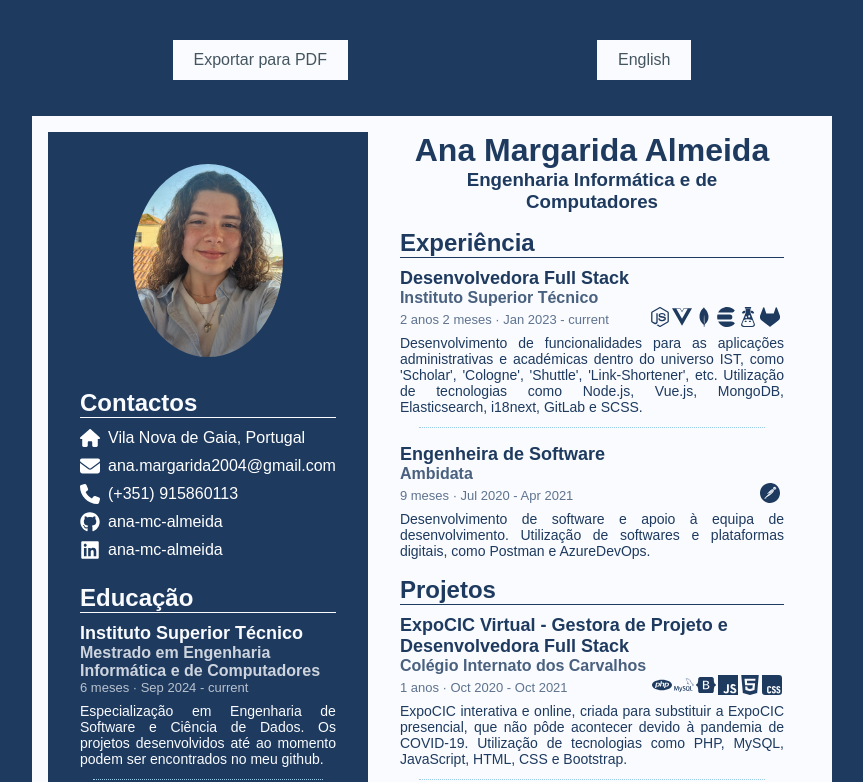
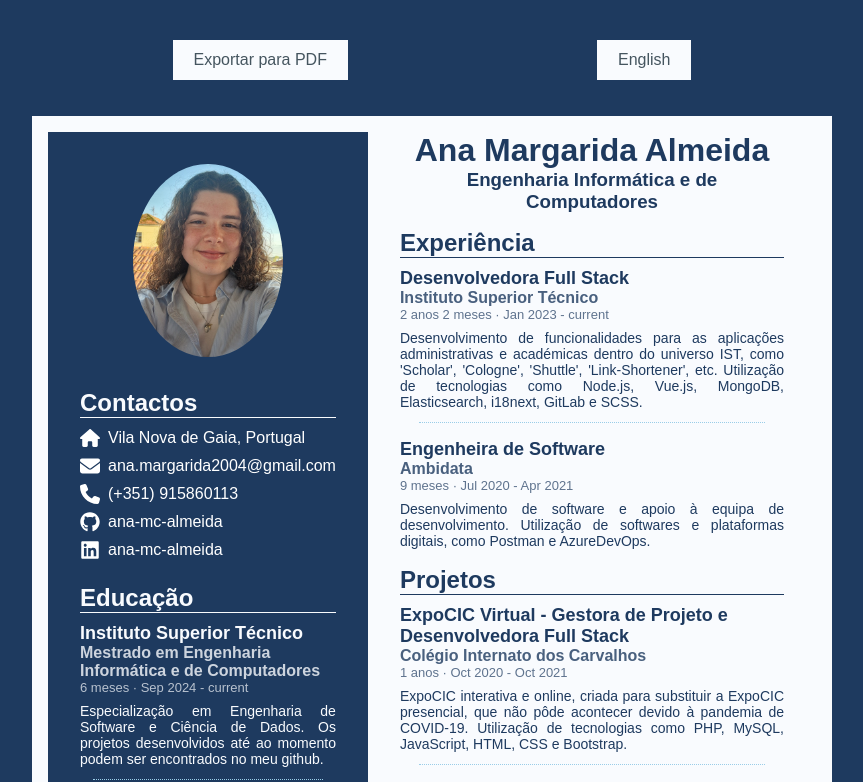
Before and after one commit to ana-mc-almeida/cv, a Vue app: page / in a window 1280 px wide. Shown: the top 782 px of the page, without its empty margins (208-1071 px from the left). Built offline with nearby package versions, Linux system fonts and the light colour scheme.

Commit message:
Don't show icons on SectionEntry

```diff
--- a/src/components/SectionEntry.vue
+++ b/src/components/SectionEntry.vue
@@ -18,7 +18,7 @@
         />
         <!-- <p class="location">{{ location }}</p> -->
       </div>
-      <div class="centered-div">
+      <!-- <div class="centered-div">
         <LinkEntry
           v-for="(icon, index) in icons"
           :key="index"
@@ -29,7 +29,7 @@
           style="margin: 0 2px 0 0"
           iconSource="simpleIcons"
         />
-      </div>
+      </div> -->
     </div>
     <p v-if="description" class="description">{{ description }}</p>
     <hr class="divider" />
```
